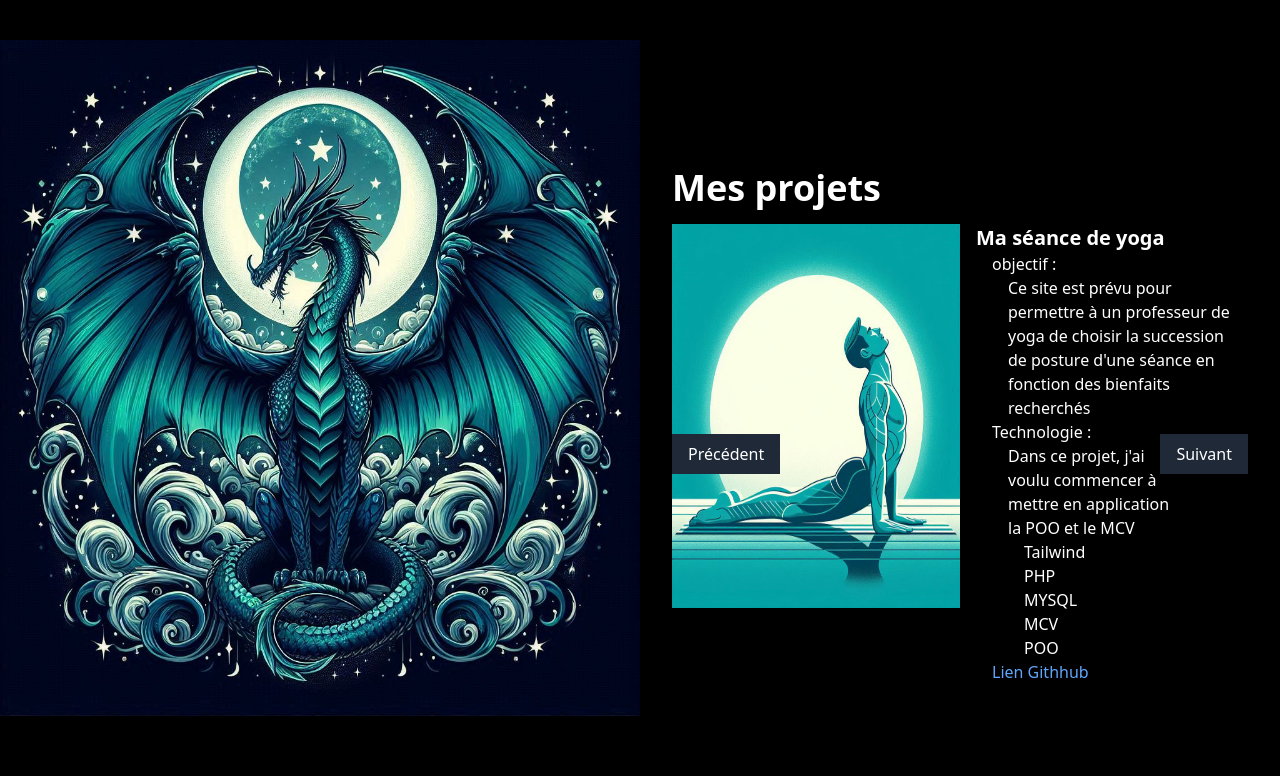
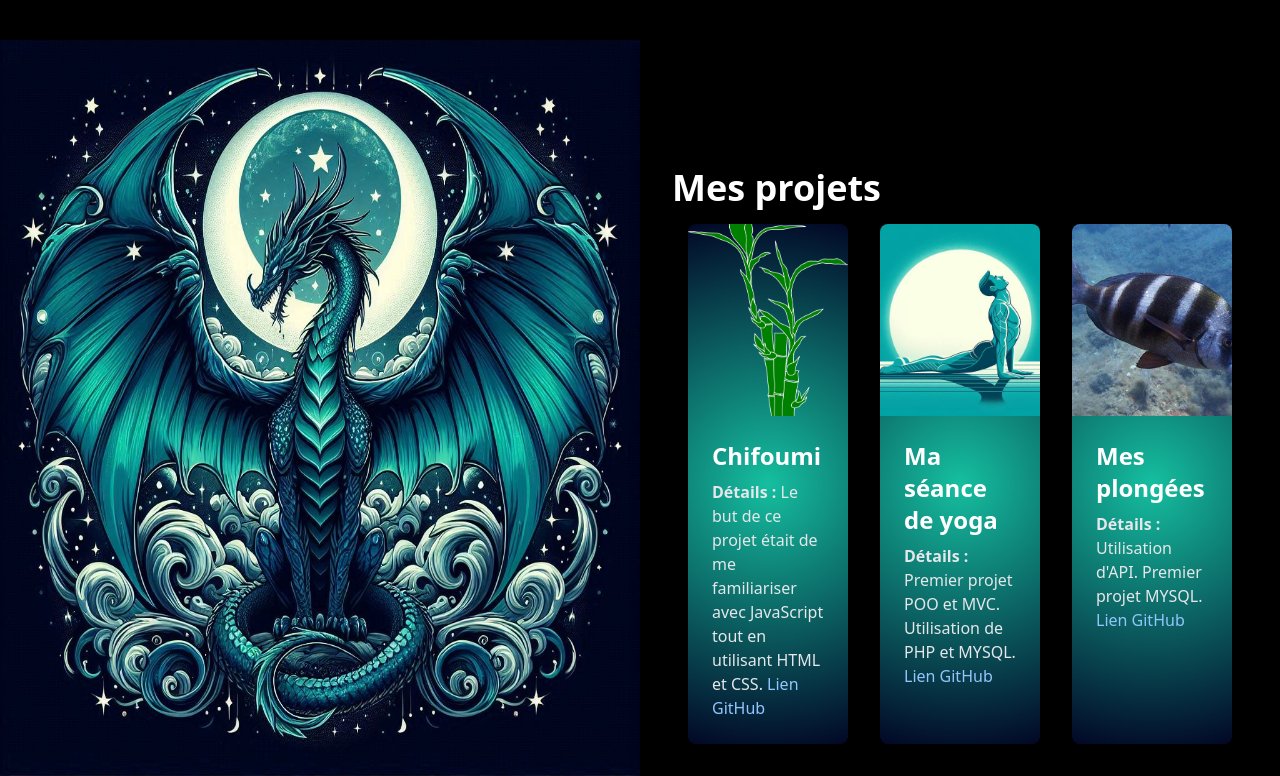
Before and after one commit to Syllac21/portfolio, a PHP site: page /index.php?page=projects in a window 1280 px wide. Shown: the part 60-836 px from the top of the page. Before the commit the page ends 776 px from the top, so only its background shows below. Run offline with PHP 8.4, Linux system fonts and the light colour scheme; some libraries are stand-ins or nearby versions.

Commit message:
page projet en cartes

```diff
--- a/index.php
+++ b/index.php
@@ -4,7 +4,7 @@
     <meta charset="UTF-8">
     <meta name="viewport" content="width=device-width, initial-scale=1.0">
     <title>Mon Portfolio</title>
-    <link href="https://cdn.jsdelivr.net/npm/tailwindcss@2.2.19/dist/tailwind.min.css" rel="stylesheet">
+    <script src="https://cdn.tailwindcss.com"></script>
 </head>
 <body class="bg-black">
 
--- a/template/projects.php
+++ b/template/projects.php
@@ -1,88 +1,92 @@
-
 <h2 class="text-4xl font-bold mb-4 mt-24">Mes projets</h2>
 
 <div class="relative w-full">
-    <!-- Carrousel Container -->
-    <div id="carousel" class="relative overflow-hidden">
-        <!-- Slide 1 -->
-        <div class="carousel-slide flex h-94">
-            <img src="../image/bujangasana.jpg" alt="Position du cobra" class="w-1/2 h-96">
-            <div class="w-1/2 ml-4 bg-black">
-                <h3 class="text-xl font-semibold">Ma séance de yoga</h3>
-                <p><ul class="mx-4">
-                    <li>objectif :
-                        <p class="ml-4">Ce site est prévu pour permettre à un professeur de yoga de choisir la succession de posture d'une séance en fonction des bienfaits recherchés</p>
-                    </li>
-                    <li>Technologie :
-                        <p class="mx-4 pr-8">Dans ce projet, j'ai voulu commencer à mettre en application la POO et le MCV</p>
-                        <ul class="mx-8">
-                            <li>Tailwind</li>
-                            <li>PHP</li>
-                            <li>MYSQL</li>
-                            <li>MCV</li>
-                            <li>POO</li>
-                        </ul>
-                        <a href="https://github.com/Syllac21/ma_seance_de_yoga" class="text-blue-400">Lien Githhub</a>
-                    </li>
-                </ul></p>
+    <!-- Cartes projet -->
+    <section class="md:grid grid-cols-1 sm:grid-cols-2 lg:grid-cols-3 gap-8 px-4">
+
+        <!-- première carte -->
+        <article class="project-card rounded-lg overflow-hidden shadow-lg transform hover:scale-105 transition-transform duration-300"
+        style="background: radial-gradient(circle, #15BFA0 0%, #020726 100%);" data-title="Chifoumi" data-description="Le but de ce projet était de me familiariser avec JavaScript tout en utilisant HTML et CSS." data-image="/image/bamboo-161448_1280.png">
+            <img class="w-full object-cover h-48" src="/image/bamboo-161448_1280.png" alt="plan de bambou" />
+            <div class="p-6">
+                <h2 class="text-2xl mb-2 text-white font-semibold">Chifoumi</h2>
+                <p class="text-gray-200">
+                    <span class="font-bold">Détails :</span> Le but de ce projet était de me familiariser avec JavaScript tout en utilisant HTML et CSS.
+                    <a href="https://github.com/Syllac21/jeu-chifoumi" class="text-blue-300 hover:underline">Lien GitHub</a>
+                </p>
             </div>
-        </div>
-        <!-- Slide 2 -->
-        <div class="carousel-slide flex h 94 hidden">
-            <img src="../image/bamboo-161448_1280.png" alt="Plan de bambou" class="h-96 w-1/2">
-            <div class="w-1/2 p-4 bg-black">
-                <h3 class="text-xl font-semibold">Chifoumi</h3>
-                <p><ul class="mx-4">
-                    <li>objectif :
-                        <p class="mx-4">Jeu Pierre Feuille Ciseaux</p>
-                    </li>
-                    <li>Technologie :
-                        <p class="mx-4">Le but de ce projet était de me familiariser avec Java Script tout en utilisant HTML et CSS</p>
-                        <a href="https://github.com/Syllac21/jeu-chifoumi" class="text-blue-400">Lien Githhub</a>
-                    </li>
-                </ul></p>
+        </article>
+
+        <!-- deuxième carte -->
+        <article class="project-card rounded-lg overflow-hidden shadow-lg transform hover:scale-105 transition-transform duration-300"
+        style="background: radial-gradient(circle, #15BFA0 0%, #020726 100%);" data-title="Ma séance de yoga" data-description="Premier projet POO et MVC. Utilisation de PHP et MYSQL" data-image="/image/bujangasana.jpg">
+            <img class="w-full object-cover h-48" src="/image/bujangasana.jpg" alt="posture de yoga" />
+            <div class="p-6">
+                <h2 class="text-2xl mb-2 text-white font-semibold">Ma séance de yoga</h2>
+                <p class="text-gray-200">
+                    <span class="font-bold">Détails :</span> Premier projet POO et MVC. Utilisation de PHP et MYSQL.
+                    <a href="https://github.com/Syllac21/ma_seance_de_yoga" class="text-blue-300 hover:underline">Lien GitHub</a>
+                </p>
             </div>
-        </div>
-        <!-- Slide 3 -->
-        <div class="carousel-slide flex h 94 hidden">
-            <img src="../image/sar-tambour.jpg" alt="Plan de bambou" class="h-96 w-1/2">
-            <div class="w-1/2 p-4 bg-black">
-                <h3 class="text-xl font-semibold">Mon site de plongée</h3>
-                <p><ul class="mx-4">
-                    <li>objectif :
-                        <p class="mx-4">Suivie des plongées</p>
-                    </li>
-                    <li>Technologie :
-                        <p class="mx-4">Le but de ce projet est de pouvoir enregistrer ses spots de plongée et de pouvoir revoir les différents poissons que l'on a vu.</p>
-                        <a href="https://github.com/Syllac21/plongee_mvc" class="text-blue-400">Lien Githhub</a>
-                    </li>
-                </ul></p>
+        </article>
+
+        <!-- troisième carte -->
+        <article class="project-card rounded-lg overflow-hidden shadow-lg transform hover:scale-105 transition-transform duration-300"
+        style="background: radial-gradient(circle, #15BFA0 0%, #020726 100%);" data-title="Mes plongées" data-description="Utilisation d'API. Premier projet MYSQL" data-image="/image/sar-tambour.jpg">
+            <img class="w-full object-cover h-48" src="/image/sar-tambour.jpg" alt="Sar tambour" />
+            <div class="p-6">
+                <h2 class="text-2xl mb-2 text-white font-semibold">Mes plongées</h2>
+                <p class="text-gray-200">
+                    <span class="font-bold">Détails :</span> Utilisation d'API. Premier projet MYSQL.
+                    <a href="https://github.com/Syllac21/plongee_mvc" class="text-blue-300 hover:underline">Lien GitHub</a>
+                </p>
             </div>
-        </div>
-        <!-- ajouter des slides -->
-    </div>
+        </article>
 
-    <!-- Navigation -->
-    <button id="prev" class="absolute left-0 top-1/2 transform -translate-y-1/2 bg-gray-800 text-white px-4 py-2">Précédent</button>
-    <button id="next" class="absolute right-0 top-1/2 transform -translate-y-1/2 bg-gray-800 text-white px-4 py-2">Suivant</button>
+    </section>
 </div>
 
-<!-- Script pour le carrousel -->
+<!-- Modale plein écran -->
+<div id="projectModal" class="fixed inset-0 bg-black bg-opacity-75 flex items-center justify-center hidden z-50">
+    <div class="rounded-lg overflow-hidden w-3/4 max-w-3xl bg-indigo-900 rounded-md bg-clip-padding backdrop-filter backdrop-blur-sm bg-opacity-50 border border-gray-100">
+        <button id="closeModal" class="text-white text-lg absolute top-0 right-0 m-4 p-2 bg-blue-900 rounded-full">X</button>
+        <img id="modalImage" src="" alt="Project Image" class="w-full h-64 object-cover">
+        <div class="p-6">
+            <h2 id="modalTitle" class="text-3xl font-bold mb-4"></h2>
+            <p id="modalDescription" class="text-gray-7*200"></p>
+        </div>
+    </div>
+</div>
+
+<!-- JavaScript -->
 <script>
-    document.addEventListener('DOMContentLoaded', function () {
-        const slides = document.querySelectorAll('.carousel-slide');
-        let currentIndex = 0;
+    const modal = document.getElementById('projectModal');
+    const modalImage = document.getElementById('modalImage');
+    const modalTitle = document.getElementById('modalTitle');
+    const modalDescription = document.getElementById('modalDescription');
+    const closeModal = document.getElementById('closeModal');
 
-        document.getElementById('next').addEventListener('click', function () {
-            slides[currentIndex].classList.add('hidden');
-            currentIndex = (currentIndex + 1) % slides.length;
-            slides[currentIndex].classList.remove('hidden');
-        });
+    document.querySelectorAll('.project-card').forEach(card => {
+        card.addEventListener('click', () => {
+            const title = card.getAttribute('data-title');
+            const description = card.getAttribute('data-description');
+            const image = card.getAttribute('data-image');
 
-        document.getElementById('prev').addEventListener('click', function () {
-            slides[currentIndex].classList.add('hidden');
-            currentIndex = (currentIndex - 1 + slides.length) % slides.length;
-            slides[currentIndex].classList.remove('hidden');
+            modalTitle.textContent = title;
+            modalDescription.textContent = description;
+            modalImage.src = image;
+
+            modal.classList.remove('hidden');
         });
     });
+
+    closeModal.addEventListener('click', () => {
+        modal.classList.add('hidden');
+    });
+
+    modal.addEventListener('click', (e) => {
+        if (e.target === modal) {
+            modal.classList.add('hidden');
+        }
+    });
 </script>
```
